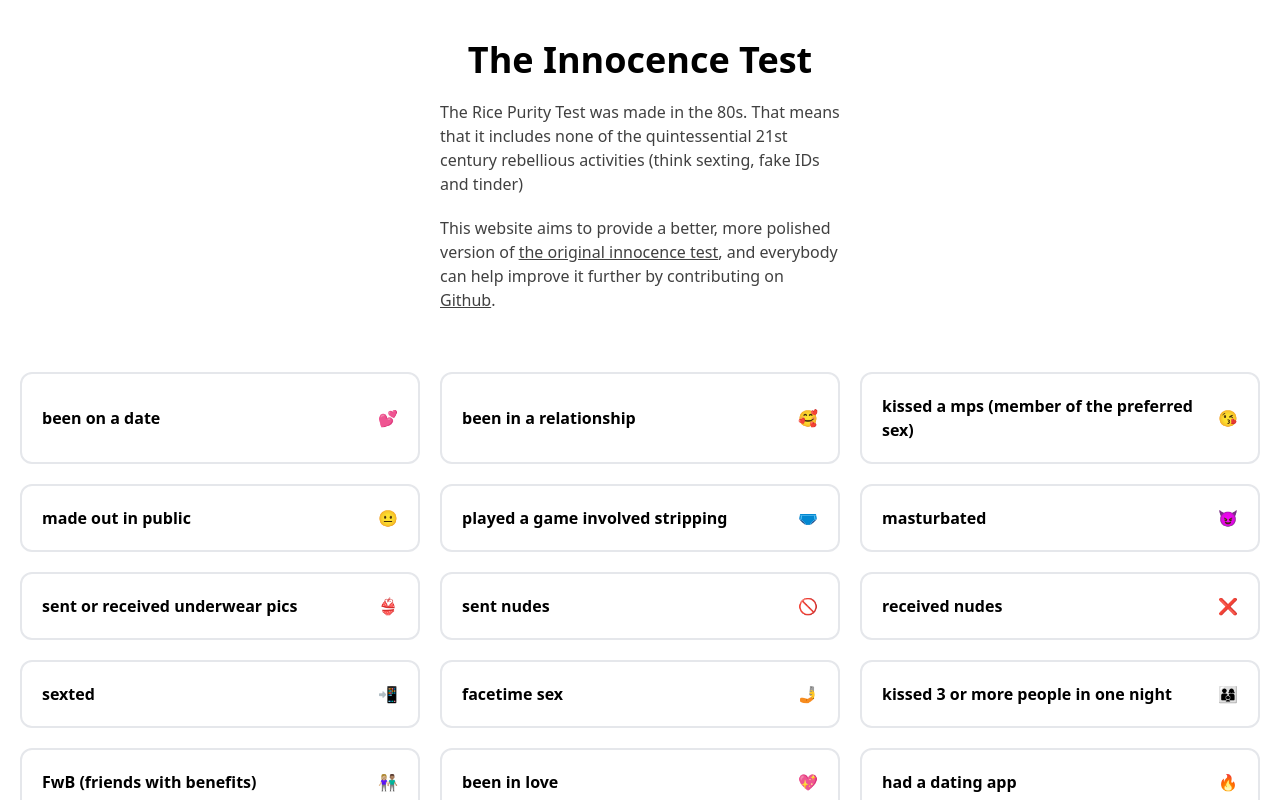
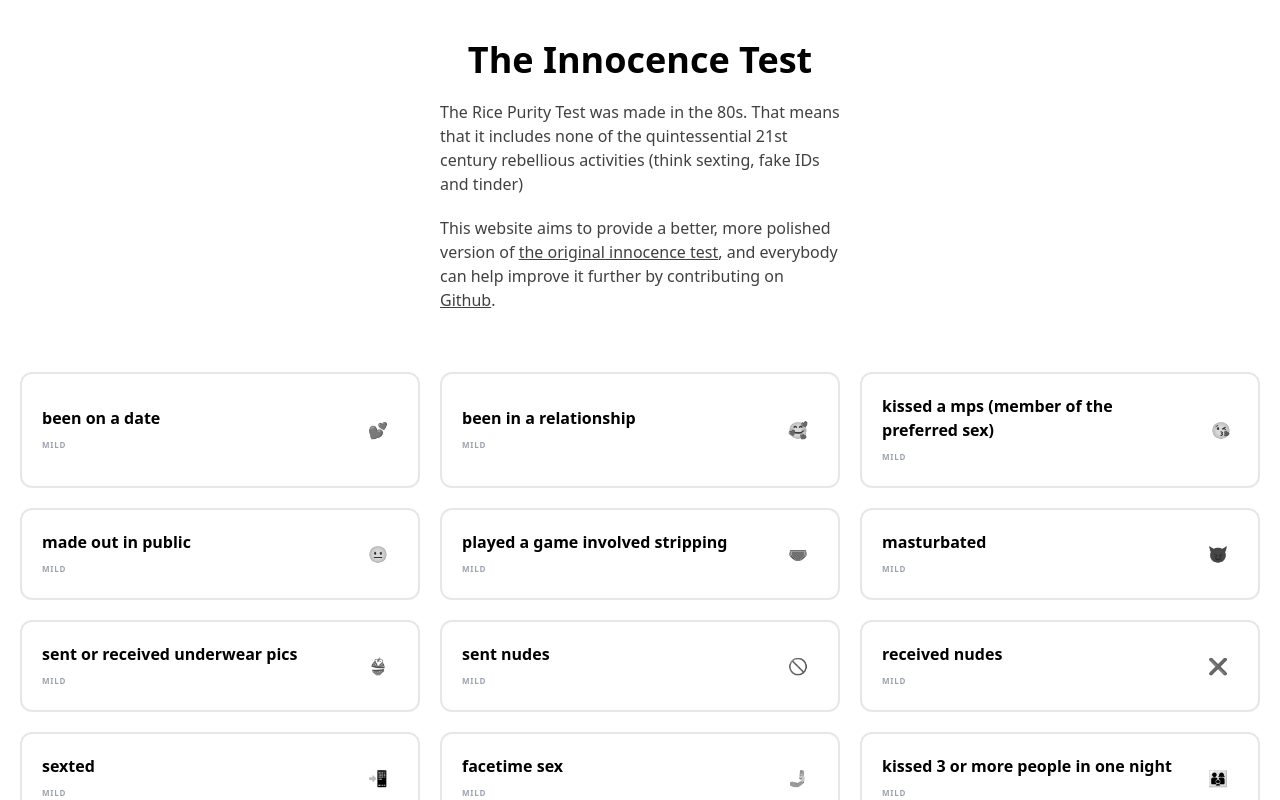
Before and after one commit to jirkavrba/the-innocence-test, a React (Vite) app: page / in a window 1280 px wide. Shown: the top 800 px of the page. Built offline with nearby package versions, Linux system fonts and the light colour scheme.

Commit message:
Improve the question selected design

```diff
--- a/src/components/Question.tsx
+++ b/src/components/Question.tsx
@@ -6,21 +6,24 @@ interface QuestionProps {
     setAnswer: (answer: boolean) => void
 }
 
-const Question: FC<QuestionProps> = ({question, setAnswer}: QuestionProps) => {
+const Question: FC<QuestionProps> = ({ question, setAnswer }: QuestionProps) => {
     const toggle = () => setAnswer(!question.answer);
-    const color = question.answer
-        ? "border-blue-500 text-blue-900"
-        : "border-gray-200"
+    const selected = question.answer
 
+    const color = selected ? "border-fuchsia-500 text-fuchsia-800" : "border-gray-200";
+    const emoji = selected ? "scale-150" : "filter grayscale";
+
+    const category = ["mild", "spicy", "fucked up"][question.weight - 1];
 
     return (
-        <figure className={`${color} select-none border-2 font-bold p-5 rounded-xl flex flex-row items-center justify-between cursor-pointer transition hover:shadow-lg`} onClick={() => toggle()}>
-            <figcaption>
-                { question.text }
-            </figcaption>
+        <figure className={`${color} relative select-none border-2 font-bold p-5 rounded-xl flex flex-row items-center justify-between cursor-pointer transition hover:shadow-lg`} onClick={() => toggle()}>
+            <div>
+                <figcaption>{question.text}</figcaption>
+                <span className="text-[0.5rem] text-gray-400 uppercase font-bold tracking-widest">{category}</span>
+            </div>
 
-            <div className={`transition transform ${question.answer ? "scale-150" : ""} ml-5`}>
-                { question.emoji }
+            <div className={`${emoji} flex flex-row items-center justify-center transition transform w-10 h-10 rounded-full ml-5`}>
+                {question.emoji}
             </div>
         </figure>
     );
--- a/src/components/Test.tsx
+++ b/src/components/Test.tsx
@@ -9,7 +9,7 @@ interface TestProps {
 
 const Test: FC<TestProps> = ({ questions, setAnswer }: TestProps) => {
     return (
-        <main className="mx-5 grid grid-cols-1 md:grid-cols-2 xl:grid-cols-3 gap-5">
+        <main className="mx-5 grid grid-cols-1 md:grid-cols-2 xl:grid-cols-3 gap-5 mb-10">
             {questions.map((question: AnsweredQuestionData) =>
                 <Question
                     key={question.index}
```
